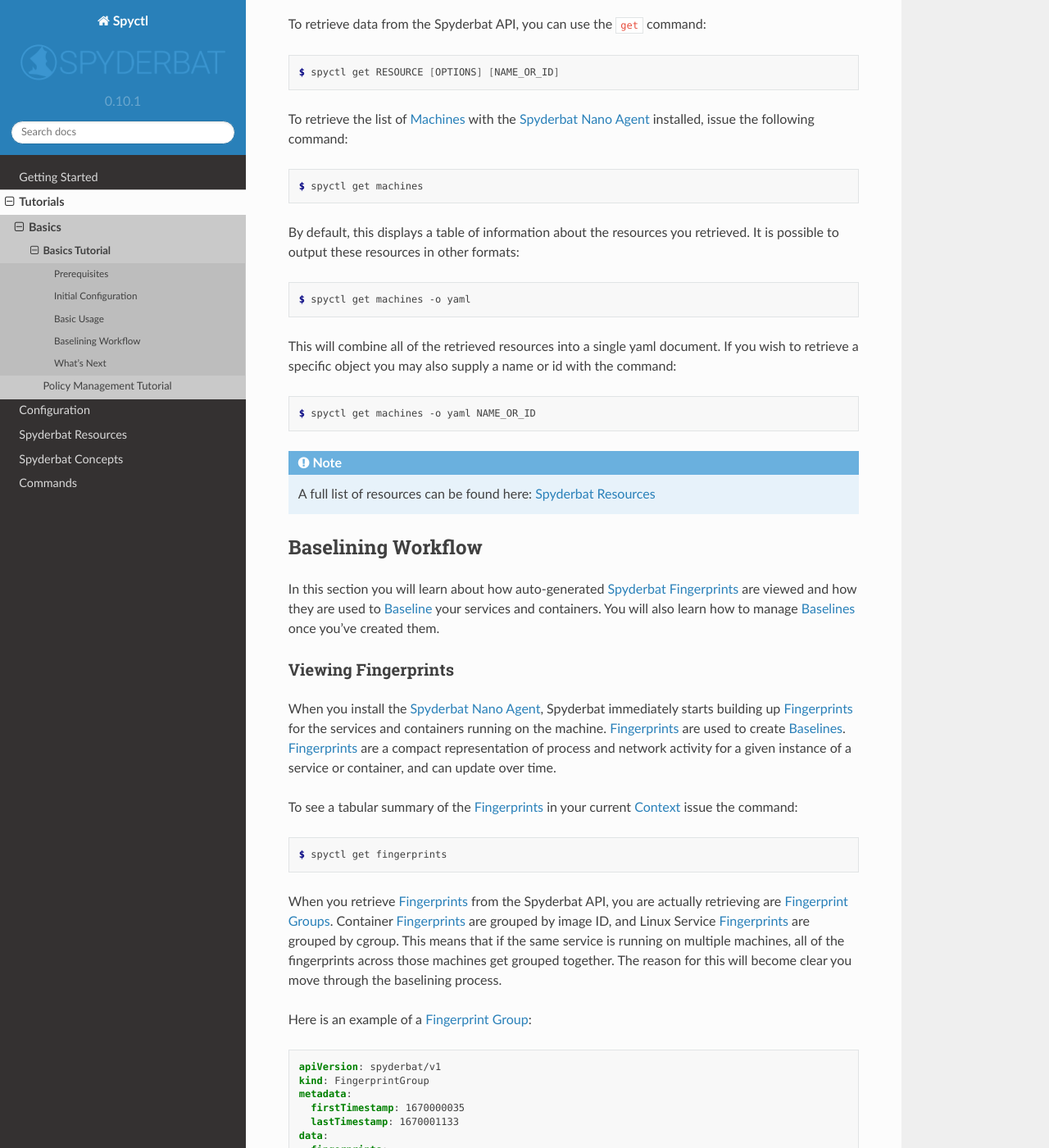
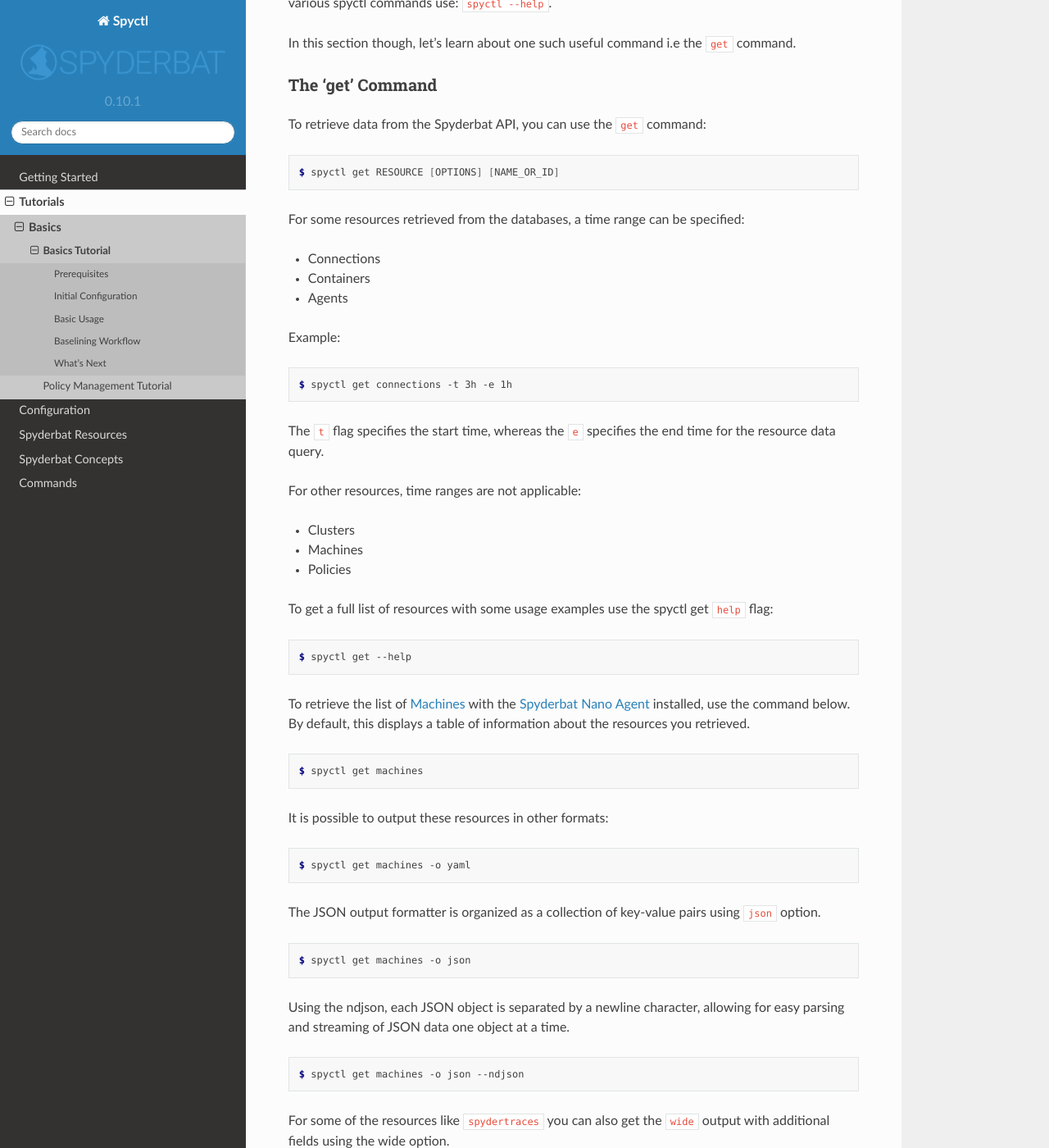
Before and after one commit to spyderbat/spyctl, a Sphinx documentation site: the page built from docs/tutorials/spyctl_basics.rst, in a window 1280 px wide and 1400 px high, scrolled down 2510 px. Shown: the whole window at 82% size. Built offline with Sphinx 7.4.7 and the Read the Docs theme 2.0.0, drawn with Linux system fonts in a browser that asks for light colours; some of the changed text lies outside the part shown.

Commit message:
spyctl docs

```diff
--- a/docs/tutorials/spyctl_basics.rst
+++ b/docs/tutorials/spyctl_basics.rst
@@ -116,8 +116,11 @@
 ===========
 
 Now that you have configured a |context| for your organization you can use Spyctl
-to view and manage your Spyderbat |resources|. In this section you will learn about the
-``get`` command.
+to view and manage your Spyderbat |resources|.
+
+Spyctl has numerious useful commands like ``get``, ``delete``, ``create``, ``diff`` etc. To know aout the various spyctl commands use: ``spyctl --help``.
+
+In this section though, let's learn about one such useful command i.e the ``get`` command.
 
 The 'get' Command
 -----------------
@@ -128,30 +131,69 @@
 
     $ spyctl get RESOURCE [OPTIONS] [NAME_OR_ID]
 
-To retrieve the list of |machs| with the |s_na| installed, issue the
-following command:
+For some resources retrieved from the databases, a time range can be specified:
+
+* Connections
+* Containers
+* Agents
+
+Example:
+
+.. code-block:: console
+
+    $ spyctl get connections -t 3h -e 1h
+
+The ``t`` flag specifies the start time, whereas the ``e`` specifies the end time for the resource data query.
+
+For other resources, time ranges are not applicable:
+
+* Clusters
+* Machines
+* Policies
+
+To get a full list of resources with some usage examples use the
+spyctl get ``help`` flag:
+
+.. code-block:: console
+
+    $ spyctl get --help
+
+To retrieve the list of |machs| with the |s_na| installed, use the
+command below. By default, this displays a table of information about the resources you retrieved.
 
 .. code-block:: console
 
     $ spyctl get machines
 
-By default, this displays a table of information about the resources you retrieved. It is
-possible to output these resources in other formats:
+It is possible to output these resources in other formats:
 
 .. code-block:: console
 
     $ spyctl get machines -o yaml
 
-This will combine all of the retrieved resources into a single yaml document. If you wish
-to retrieve a specific object you may also supply a name or id with the command:
+The JSON output formatter is organized as a collection of key-value pairs using ``json`` option.
 
 .. code-block:: console
 
-    $ spyctl get machines -o yaml NAME_OR_ID
+    $ spyctl get machines -o json
 
+Using the ndjson, each JSON object is separated by a newline character,
+allowing for easy parsing and streaming of JSON data one object at a time.
 
-.. note::
-    A full list of resources can be found here: :ref:`Resources`
+.. code-block:: console
+
+    $ spyctl get machines -o json --ndjson
+
+For some of the resources like ``spydertraces`` you can also get the ``wide`` output with additional fields using the wide option.
+
+If you wish to retrieve a specific object you may also supply a ``name`` or ``id`` with the command:
+
+.. code-block:: console
+
+    $ spyctl get machines -o json NAME_OR_ID
+
+To know about all the available options for various commands, you can use the ``spyctl <command> --help``
+
 
 .. _Baselining_Workflow:
 
```
Also changed, not shown: docs/getting_started/install.rst (+5 -2 lines).
